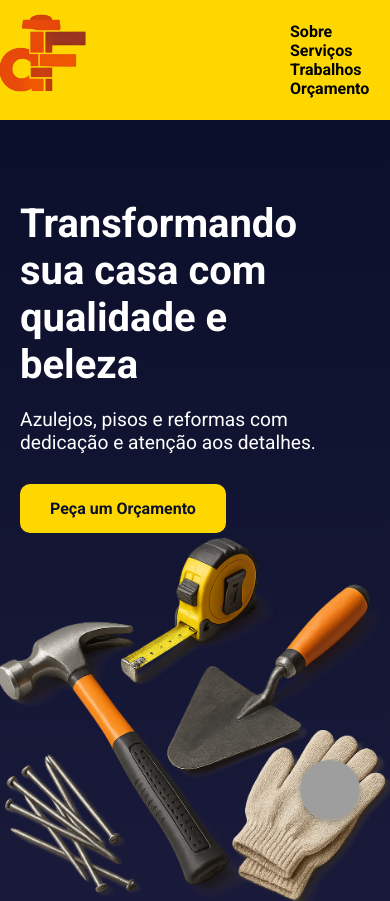
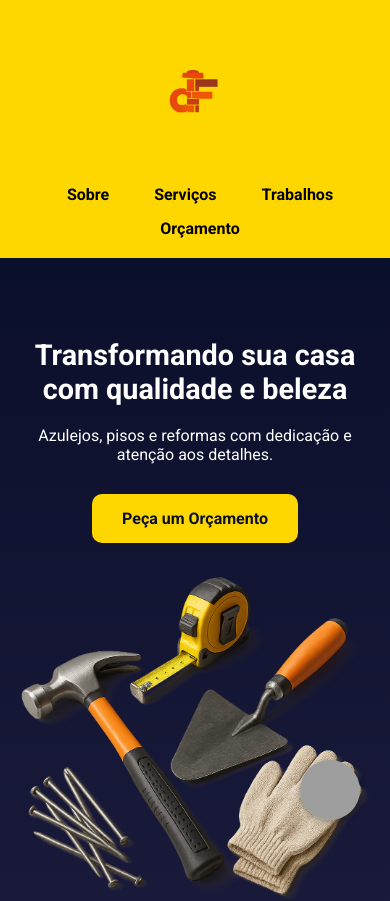
Before and after one commit to PedroDKY0728/site_comercial, a plain HTML site: page index.html in a window 390 px wide. Shown: the top 901 px of the page. Drawn offline with Linux system fonts and the light colour scheme; grey boxes are pictures that could not be loaded.

Commit message:
Atualização de responsividade

```diff
--- a/style.css
+++ b/style.css
@@ -293,3 +293,78 @@ footer p {
 .popup-content button:hover {
     transform: scale(1.05);
 }
+
+/* ===== RESPONSIVIDADE ===== */
+
+/* Tablets (até 900px) */
+@media (max-width: 900px) {
+    header .container {
+        flex-direction: column;
+        justify-content: center;
+        gap: 15px;
+        max-height: unset;
+    }
+
+    .logo {
+        height: 150px; /* diminui o logo */
+        transform: none; /* remove deslocamento */
+    }
+
+    nav {
+        display: flex;
+        gap: 15px;
+        flex-wrap: wrap;
+        justify-content: center;
+    }
+
+    .hero {
+        flex-direction: column;
+        text-align: center;
+        gap: 30px;
+    }
+
+    .hero-content {
+        margin-right: 0;
+    }
+
+    .cards {
+        justify-content: center;
+    }
+}
+
+/* Celulares (até 600px) */
+@media (max-width: 600px) {
+    header .container {
+        padding: 0 10px;
+    }
+
+    nav a {
+        margin: 0 10px;
+        font-size: 1em;
+    }
+
+    .hero-content h2 {
+        font-size: 1.8em;
+    }
+
+    .hero-content p {
+        font-size: 1em;
+    }
+
+    .hero-image img {
+        max-width: 100%;
+    }
+
+    .cards {
+        flex-direction: column;
+        align-items: center;
+    }
+
+    .card {
+        max-width: 90%;
+    }
+
+    .gallery {
+        grid-template-columns: 1fr; /* 1 coluna */
+    }
+}
```
